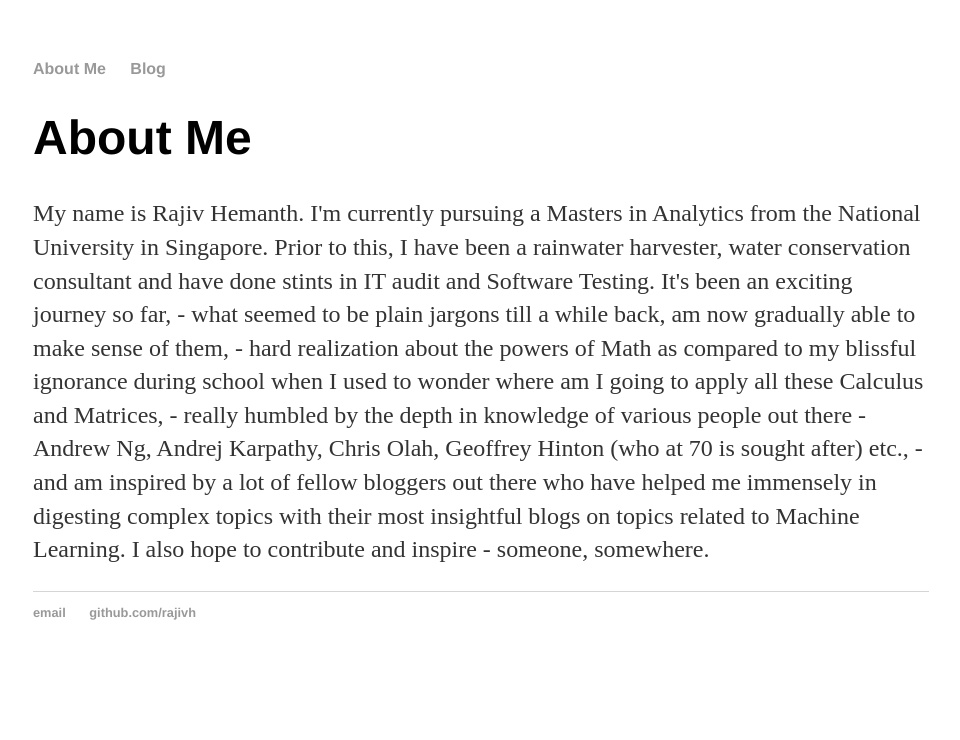
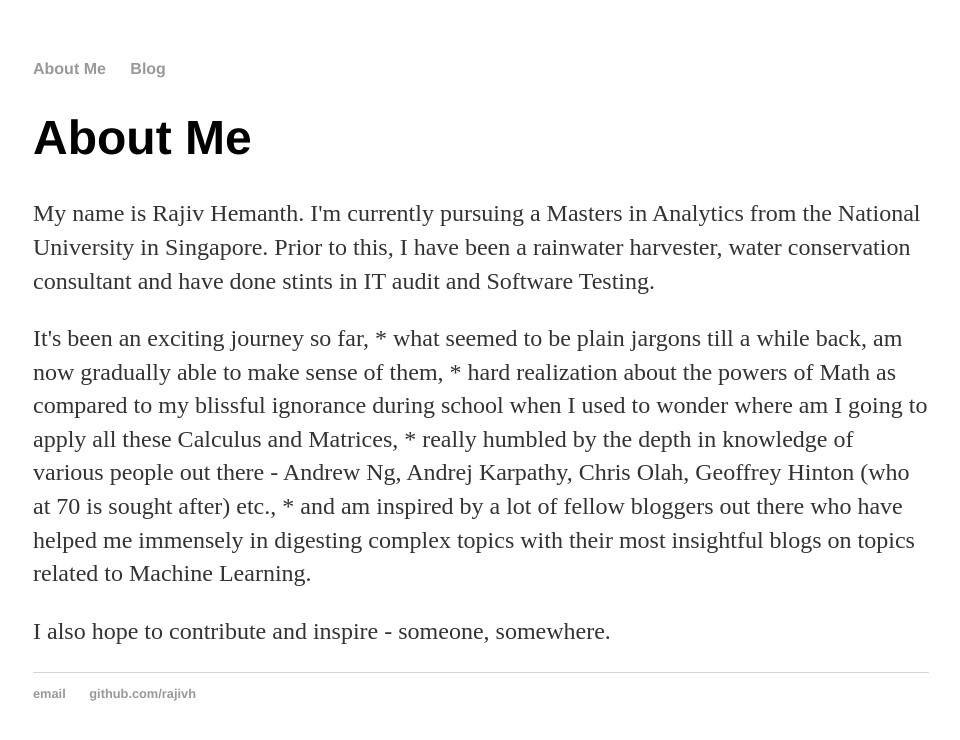
Before and after one commit to Rajivh/rajivh.github.io, a Jekyll site: the page built from about/index.html, in a window 1280 px wide. Shown: the top 740 px of the page, without its empty margins (159-1119 px from the left). Built offline with Jekyll 4.4.1, drawn with Linux system fonts in a browser that asks for light colours.

Commit message:
Update index.html

```diff
--- a/about/index.html
+++ b/about/index.html
@@ -6,15 +6,17 @@
 	<h1>{{ page.title }}</h1>
 	<p>My name is Rajiv Hemanth. I'm currently pursuing a Masters in Analytics from the National University in Singapore.
 	   Prior to this, I have been a rainwater harvester, water conservation consultant and have done stints in IT audit 	       and Software Testing.
-
+	</p>
+	<p>
 	   It's been an exciting journey so far,
-	   - what seemed to be plain jargons till a while back, am now gradually able to make sense of them,
-	   - hard realization about the powers of Math as compared to my blissful ignorance during school when I used to
+	   * what seemed to be plain jargons till a while back, am now gradually able to make sense of them,
+	   * hard realization about the powers of Math as compared to my blissful ignorance during school when I used to
 	     wonder where am I going to apply all these Calculus and Matrices,
-	   - really humbled by the depth in knowledge of various people out there - Andrew Ng, Andrej Karpathy, Chris Olah,
+	   * really humbled by the depth in knowledge of various people out there - Andrew Ng, Andrej Karpathy, Chris Olah,
 	     Geoffrey Hinton (who at 70 is sought after) etc.,
-	   - and am inspired by a lot of fellow bloggers out there who have helped me immensely in digesting complex topics
+	   * and am inspired by a lot of fellow bloggers out there who have helped me immensely in digesting complex topics
 	     with their most insightful blogs on topics related to Machine Learning.
-
+	</p>
+	<p>
 	   I also hope to contribute and inspire - someone, somewhere.
 	   </p>
```
